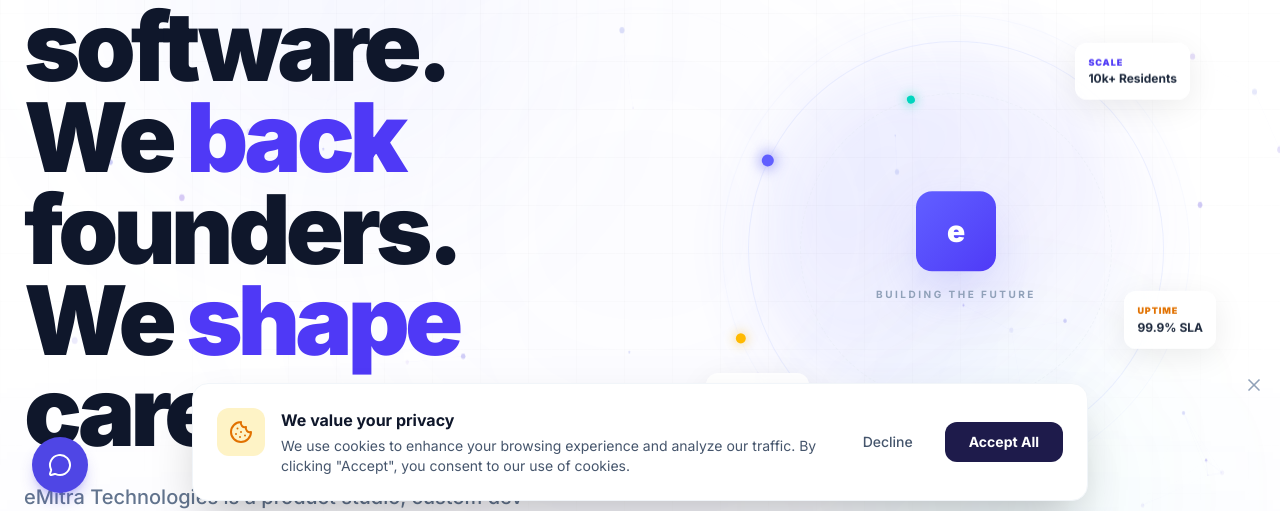
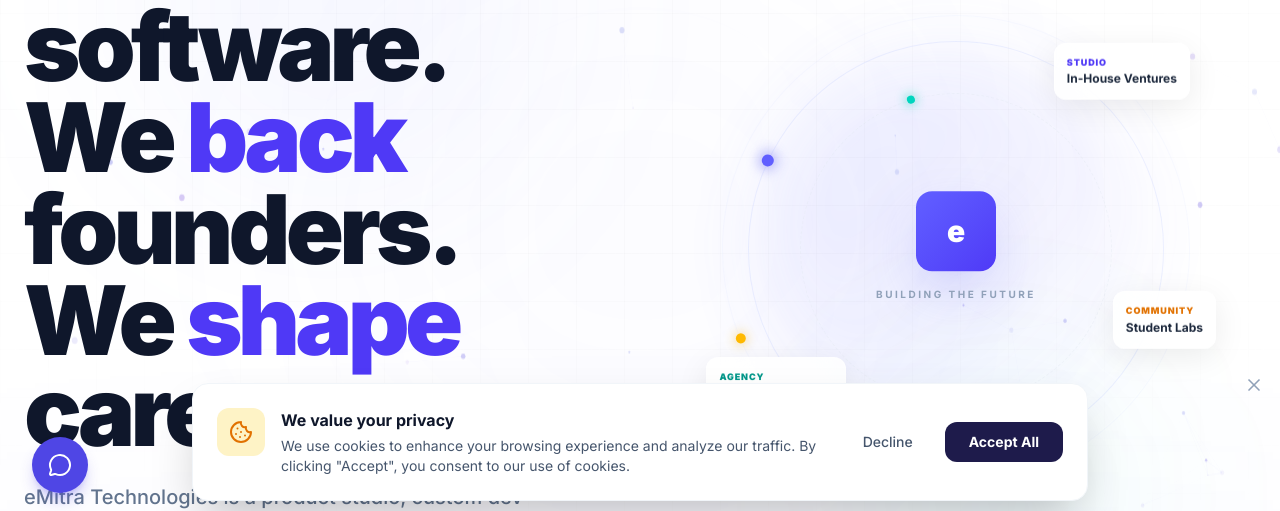
Before and after one commit to nishchaydev/emitra, a Next.js app: page / in a window 1280 px wide. Shown: the part 275-786 px from the top of the page. Built offline with nearby package versions, Linux system fonts and the light colour scheme.

Commit message:
feat(web): replace fake vanity metrics in hero badges with genuine studio pillars

```diff
--- a/src/components/sections/HeroPremium.tsx
+++ b/src/components/sections/HeroPremium.tsx
@@ -175,8 +175,8 @@ function DynamicVisual() {
                 transition={{ duration: 4, repeat: Infinity, ease: 'easeInOut' }}
                 className="absolute top-[12%] right-[5%] glass-card p-3 rounded-xl max-w-[140px]"
             >
-                <p className="text-[9px] font-black text-indigo-600 uppercase tracking-widest mb-0.5">Scale</p>
-                <p className="text-xs font-bold text-slate-800">10k+ Residents</p>
+                <p className="text-[9px] font-black text-indigo-600 uppercase tracking-widest mb-0.5">Studio</p>
+                <p className="text-xs font-bold text-slate-800">In-House Ventures</p>
             </motion.div>
 
             <motion.div
@@ -184,8 +184,8 @@ function DynamicVisual() {
                 transition={{ duration: 5, repeat: Infinity, ease: 'easeInOut', delay: 1.5 }}
                 className="absolute bottom-[15%] left-[2%] glass-card p-3 rounded-xl max-w-[140px]"
             >
-                <p className="text-[9px] font-black text-teal-600 uppercase tracking-widest mb-0.5">Trust</p>
-                <p className="text-xs font-bold text-slate-800">50+ Partners</p>
+                <p className="text-[9px] font-black text-teal-600 uppercase tracking-widest mb-0.5">Agency</p>
+                <p className="text-xs font-bold text-slate-800">Custom Engineering</p>
             </motion.div>
 
             <motion.div
@@ -193,8 +193,8 @@ function DynamicVisual() {
                 transition={{ duration: 4.5, repeat: Infinity, ease: 'easeInOut', delay: 0.8 }}
                 className="absolute bottom-[30%] right-[0%] glass-card p-3 rounded-xl max-w-[140px]"
             >
-                <p className="text-[9px] font-black text-amber-600 uppercase tracking-widest mb-0.5">Uptime</p>
-                <p className="text-xs font-bold text-slate-800">99.9% SLA</p>
+                <p className="text-[9px] font-black text-amber-600 uppercase tracking-widest mb-0.5">Community</p>
+                <p className="text-xs font-bold text-slate-800">Student Labs</p>
             </motion.div>
         </div>
     );
```
